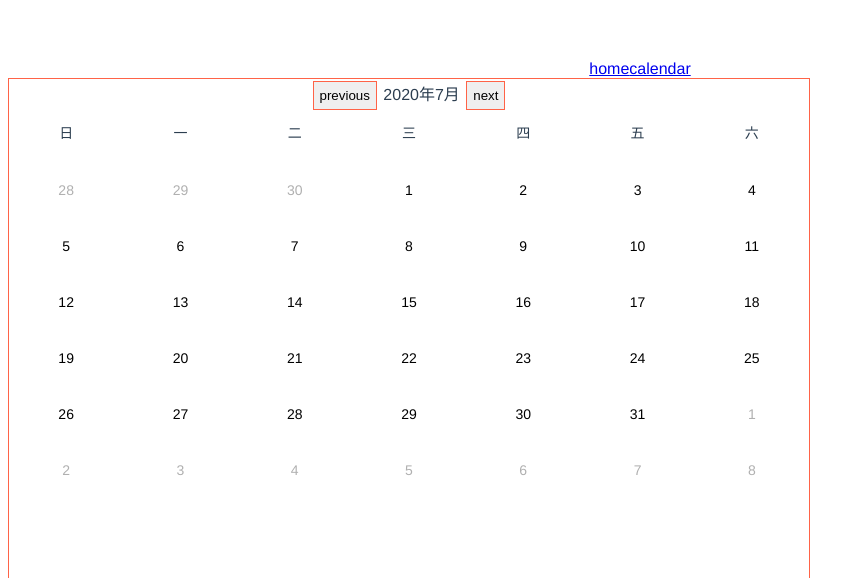
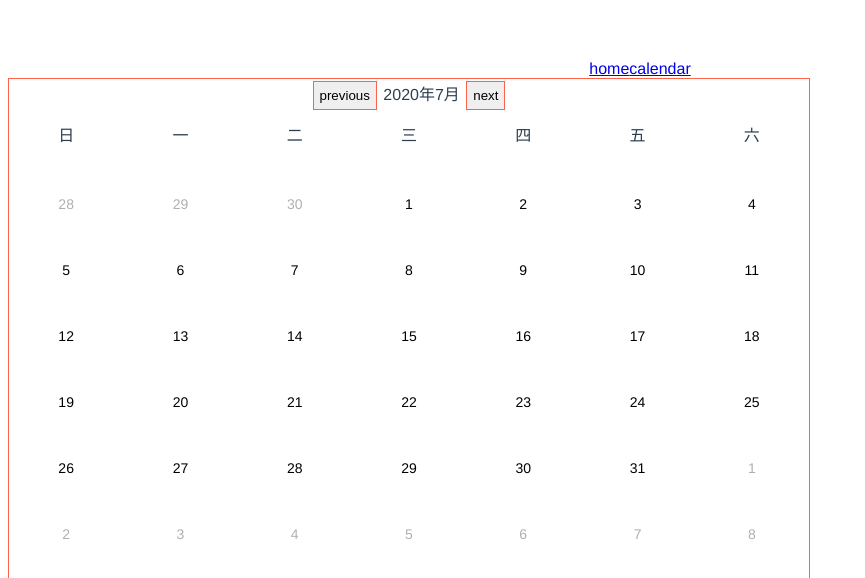
Before and after one commit to whj768702/vuenext, a Vue app: page /calendar in a window 1280 px wide. Shown: the top 578 px of the page, without its empty margins (0-865 px from the left). Built offline with nearby package versions, Linux system fonts and the light colour scheme.

Commit message:
feat(calendar): 样式微调。

```diff
--- a/src/components/calendar.vue
+++ b/src/components/calendar.vue
@@ -84,7 +84,7 @@ export default {
     justify-content: space-around;
 
     .cell {
-      font-size: 14px;
+      font-size: 16px;
       font-weight: 500;
     }
   }
@@ -95,7 +95,7 @@ export default {
     flex-wrap: wrap;
 
     .cell {
-      margin-top: 40px;
+      margin-top: 50px;
       width: calc(100% / 7);
       font-size: 14px;
       font-weight: 500;
```
